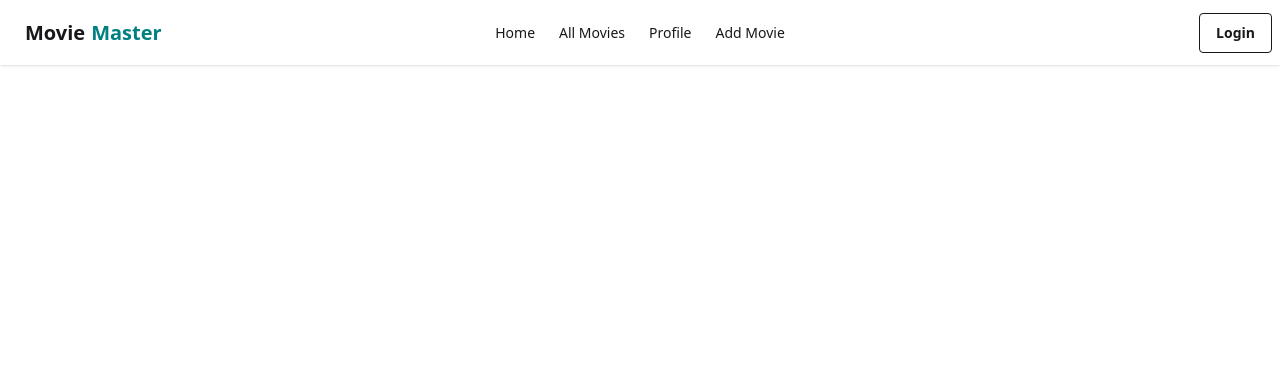
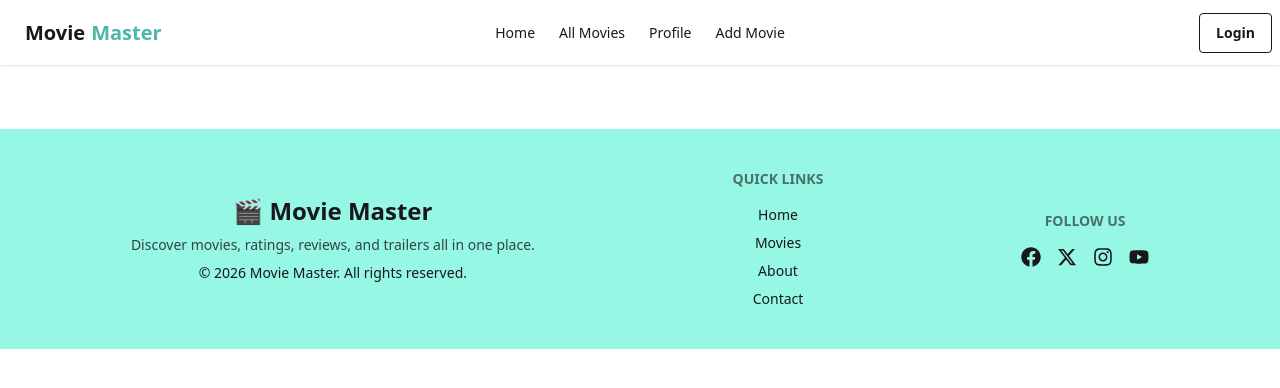
Before and after one commit to rafsanrad/movie-master-client, a React app: page / in a window 1280 px wide. Shown: the top 388 px of the page. Built offline with nearby package versions, Linux system fonts and the light colour scheme; the HTML template or start-up script is replaced by a standard one.

Commit message:
added footer

```diff
--- a/src/components/Footer.jsx
+++ b/src/components/Footer.jsx
@@ -1,11 +1,41 @@
-import React from 'react';
+import { FaFacebook, FaInstagram, FaYoutube } from "react-icons/fa";
+import { FaXTwitter } from "react-icons/fa6";
 
 const Footer = () => {
-    return (
-        <div>
+  return (
+    <footer className="footer footer-center bg-teal-200 text-base-content p-10 mt-16">
+      {/* Brand */}
+      <aside>
+        <h2 className="text-2xl font-bold">🎬 Movie Master</h2>
+        <p className="max-w-md text-sm opacity-80">
+          Discover movies, ratings, reviews, and trailers all in one place.
+        </p>
+        <p className="text-sm">
+          © {new Date().getFullYear()} Movie Master. All rights reserved.
+        </p>
+      </aside>
 
+      {/* Quick Links */}
+      <nav>
+        <h6 className="footer-title">Quick Links</h6>
+        <a className="link link-hover" href="/">Home</a>
+        <a className="link link-hover" href="/all-movies">Movies</a>
+        <a className="link link-hover" href="/about">About</a>
+        <a className="link link-hover" href="/contact">Contact</a>
+      </nav>
+
+      {/* Social Media */}
+      <nav>
+        <h6 className="footer-title">Follow Us</h6>
+        <div className="grid grid-flow-col gap-4 text-xl">
+          <a className="hover:text-primary" href="#"><FaFacebook /></a>
+          <a className="hover:text-primary" href="#"><FaXTwitter /></a>
+          <a className="hover:text-primary" href="#"><FaInstagram /></a>
+          <a className="hover:text-primary" href="#"><FaYoutube /></a>
         </div>
-    );
+      </nav>
+    </footer>
+  );
 };
 
 export default Footer;
--- a/src/index.css
+++ b/src/index.css
@@ -5,5 +5,5 @@
 @plugin "daisyui/theme" {
   name: "light";
   default: true;
-  --color-primary: teal;
+  --color-primary: #4DB6AC;
 }
```
